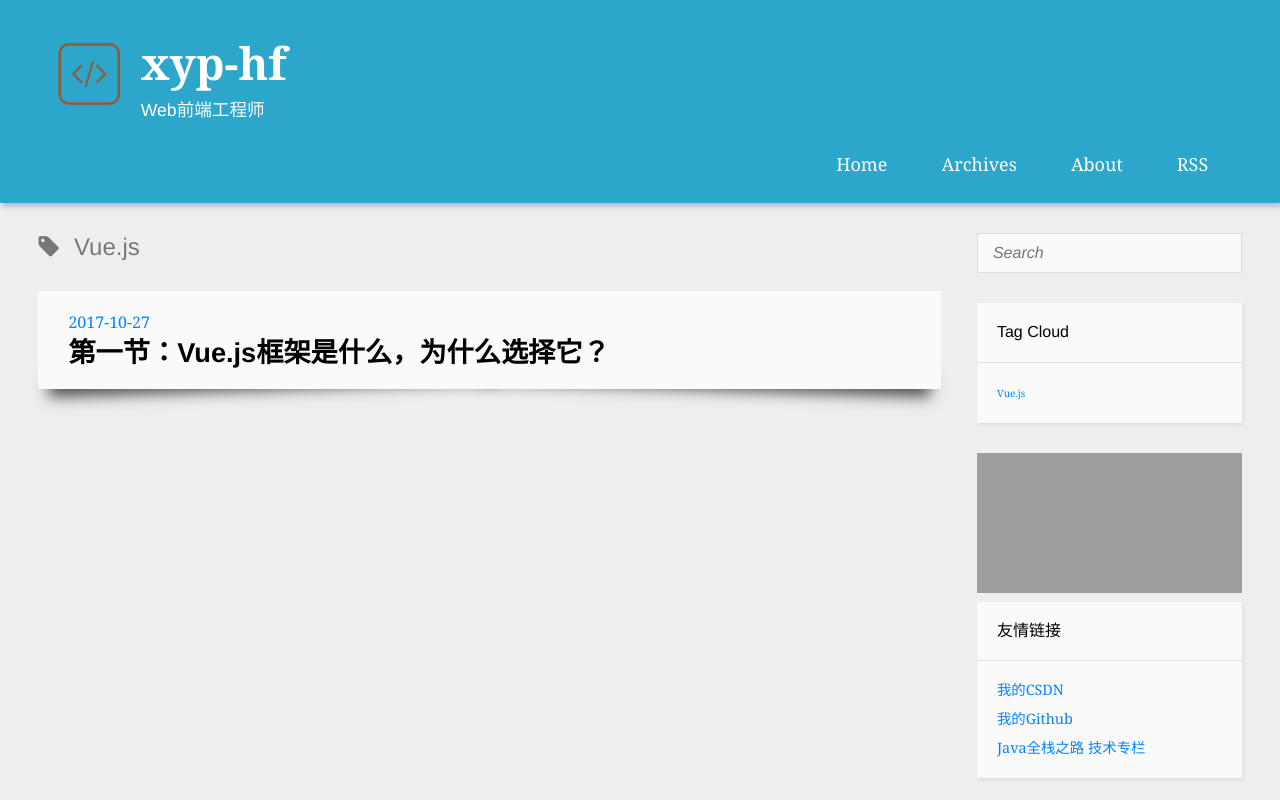
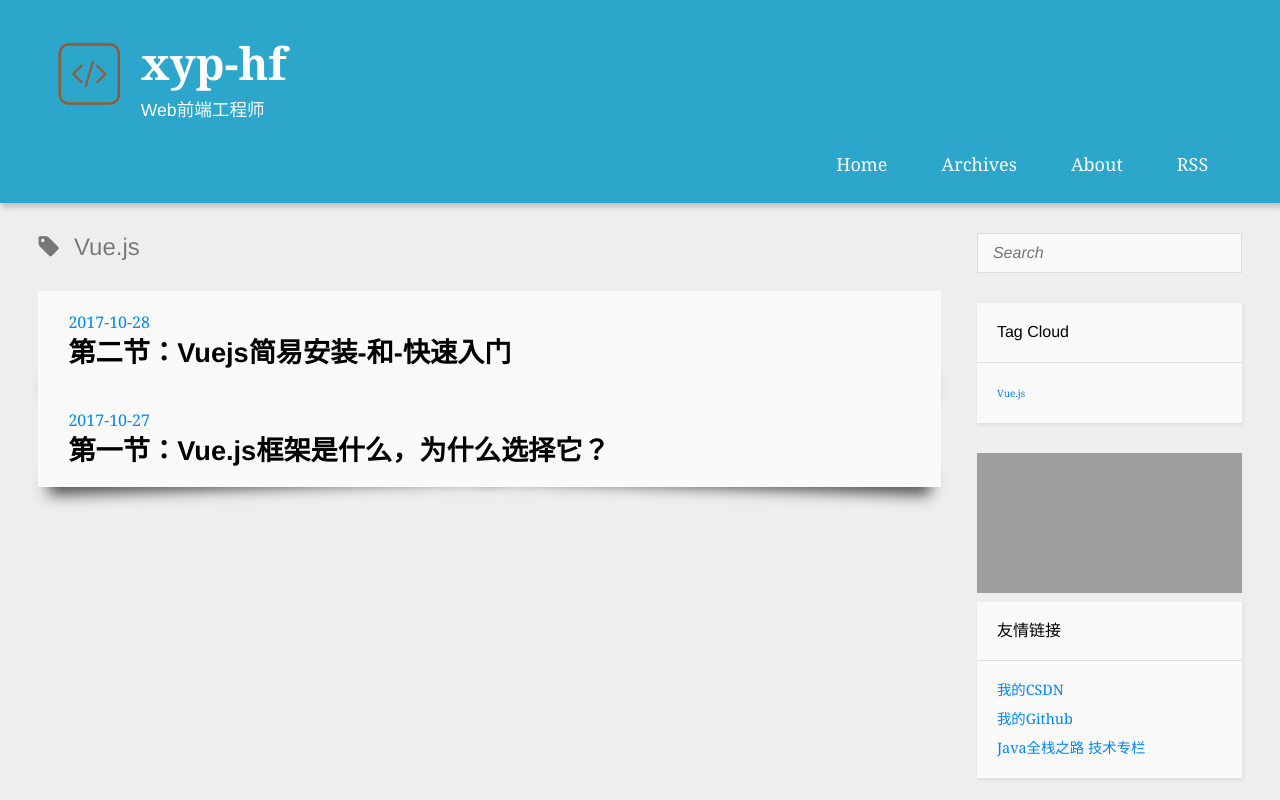
Before and after one commit to xyp-hf/xyp-hf.github.io, a plain HTML site: page tags/Vue-js/index.html in a window 1280 px wide. Shown: the top 800 px of the page. Drawn offline with nearby package versions, Linux system fonts and the light colour scheme; some packages are replaced by stand-ins of ours; no server answers; grey boxes are pictures that could not be loaded; a web font is replaced by a local one.

Commit message:
Site updated: 2017-10-28 18:35:33

```diff
--- a/tags/Vue-js/index.html
+++ b/tags/Vue-js/index.html
@@ -68,6 +68,17 @@
 <h2 class="archive-title tag">Vue.js</h2>
 
 <div class="archive">
+
+  <article class="w">
+	<div class="post-content">
+	  <header>
+		<time datetime="2017-10-28T10:30:07.000Z"><a href="/2017/10/28/第二节：Vuejs简易安装-和-快速入门/">2017-10-28</a></time>
+
+		  <h1 class="title"><a href="/2017/10/28/第二节：Vuejs简易安装-和-快速入门/">第二节：Vuejs简易安装-和-快速入门</a></h1>
+
+	  </header>
+	</div>
+  </article>
 
   <article class="post">
 	<div class="post-content">
```
Also changed, not shown: 2017/10/28/第二节：Vuejs简易安装-和-快速入门/index.html (+8 -1 lines).
